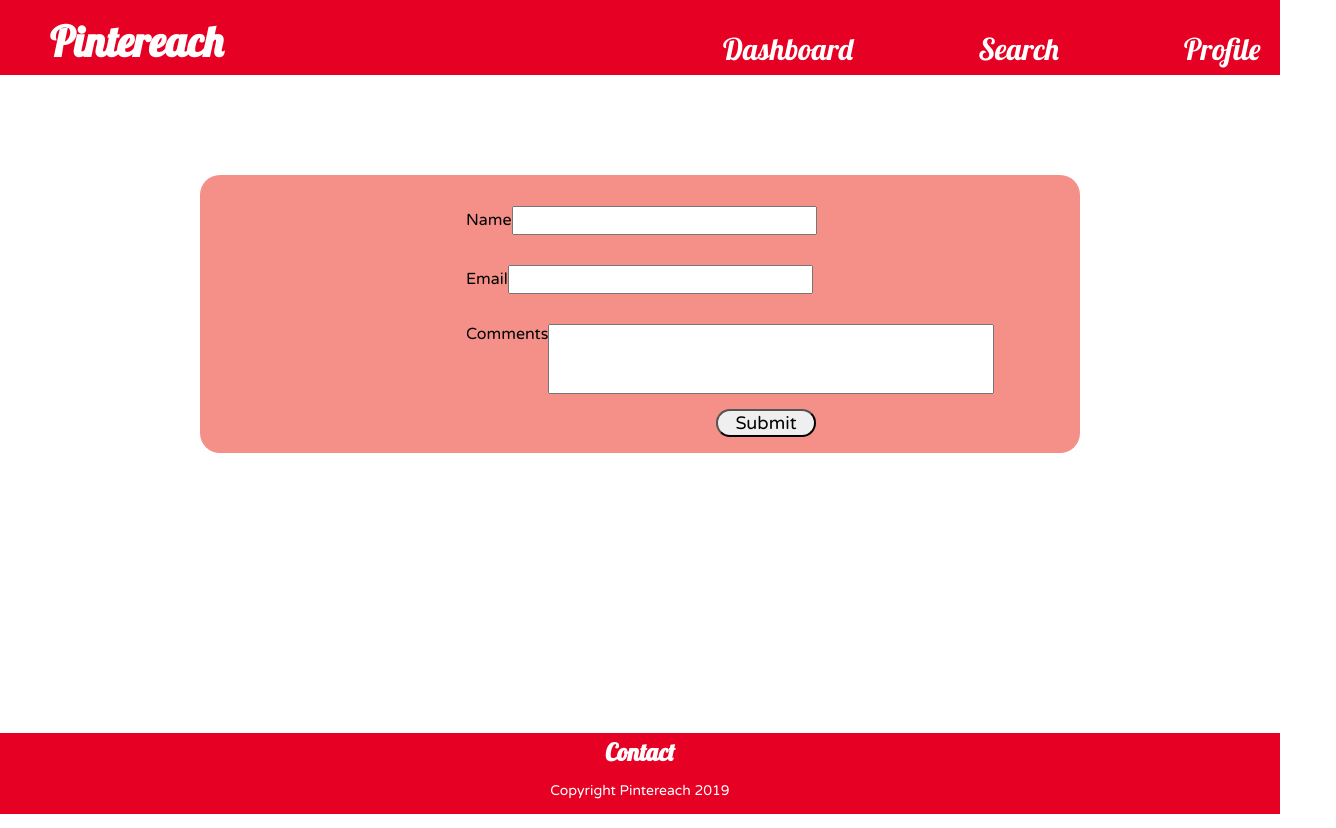
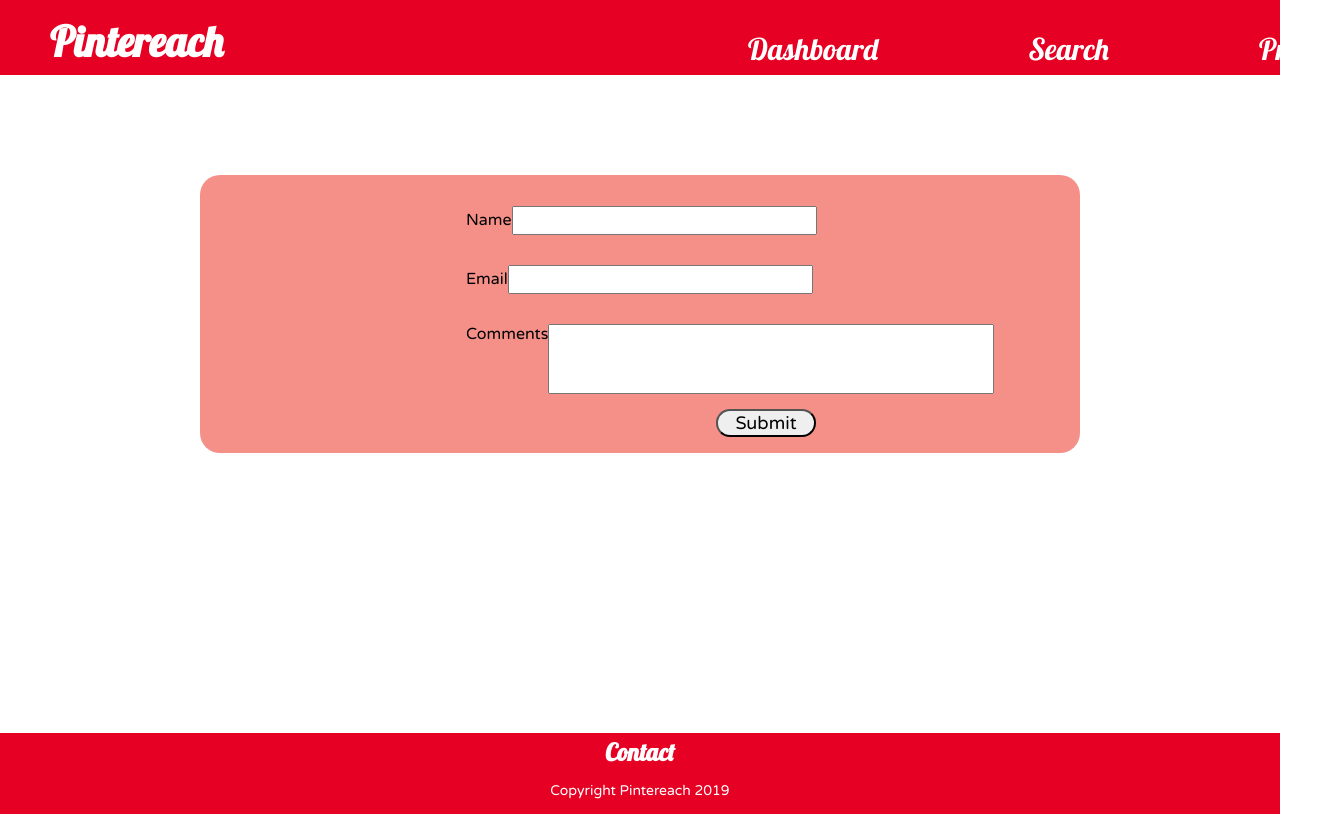
Before and after one commit to build-week-pintereach-2/Front-End, a React (Create React App) app in the folder pintereach-app/: page /contact in a window 1280 px wide. Shown: the whole page, 1336 px wide, since content can reach past the window. Built offline with nearby package versions, Linux system fonts and the light colour scheme.

Commit message:
Built Placeholder Pages

```diff
--- a/pintereach-app/src/App.js
+++ b/pintereach-app/src/App.js
@@ -1,6 +1,7 @@
 import React from 'react';
 import NavBar from "./components/NavBar";
 // import ArticleList component
+import Profile from "./components/Pages/Profile";
 import ContactForm from "./components/Pages/Contact";
 import Footer from "./components/Footer";
 import { Route } from 'react-router-dom';
@@ -11,6 +12,7 @@ function App() {
     <div className="App">
       <NavBar />
       {/* <Route exact path="/" component = {ArticleList} /> */}
+      <Route path="/profile" component = {Profile} />
       <Route path="/contact" component = {ContactForm} />
       {/* Route exact to Dashboard -- maybe website.com/Dashboard
       Route to Search -- website.com/Search
--- a/pintereach-app/src/components/Footer.js
+++ b/pintereach-app/src/components/Footer.js
@@ -4,7 +4,6 @@ import { Link } from 'react-router-dom';
 const Footer = () => {
     return (
         <footer>
-            {/* Link to Contact Page */}
             <div>
             <Link to="/contact" style={{ textDecoration: 'none', color: 'white' }}>
                 <h3>Contact</h3>
--- a/pintereach-app/src/components/NavBar.js
+++ b/pintereach-app/src/components/NavBar.js
@@ -1,4 +1,5 @@
 import React from 'react';
+import { Link } from 'react-router-dom';
 
 const NavBar = () => {
     return (
@@ -6,9 +7,15 @@ const NavBar = () => {
             <header>
                 <h1>Pintereach</h1>
                 <nav>
-                    <a>Dashboard</a>
-                    <a>Search</a>
-                    <a>Profile</a>
+                <Link to="/" style={{ textDecoration: 'none', color: 'white' }}>
+                        <a>Dashboard</a>
+                    </Link>
+                    <Link to="/search" style={{ textDecoration: 'none', color: 'white' }}>
+                        <a>Search</a>
+                    </Link>
+                    <Link to="/profile" style={{ textDecoration: 'none', color: 'white' }}>
+                        <a>Profile</a>
+                    </Link>
                 </nav>
             </header>
         </div>
--- /dev/null
+++ b/pintereach-app/src/components/Pages/Profile.js
@@ -0,0 +1,11 @@
+import React from 'react';
+
+const Profile = () => {
+
+    return (
+       <div>
+       </div>
+    )
+}
+
+export default Profile;
--- a/pintereach-app/src/styles.scss
+++ b/pintereach-app/src/styles.scss
@@ -26,7 +26,7 @@ header {
 
         a {
             font-size: 30px;
-            margin-left: 125px;
+            margin-left: 75px;
         }
     }
 }
```
Also changed, not shown: pintereach-app/src/components/Pages/Search.js (added, +11 -0 lines).
